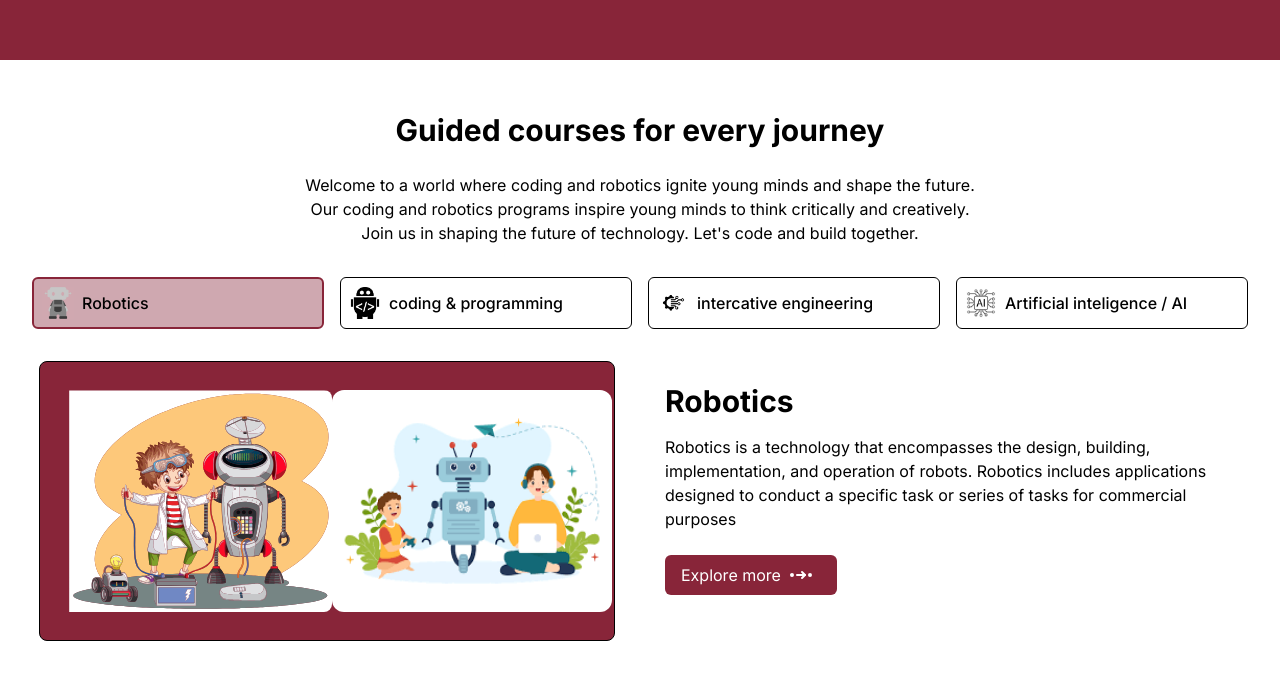
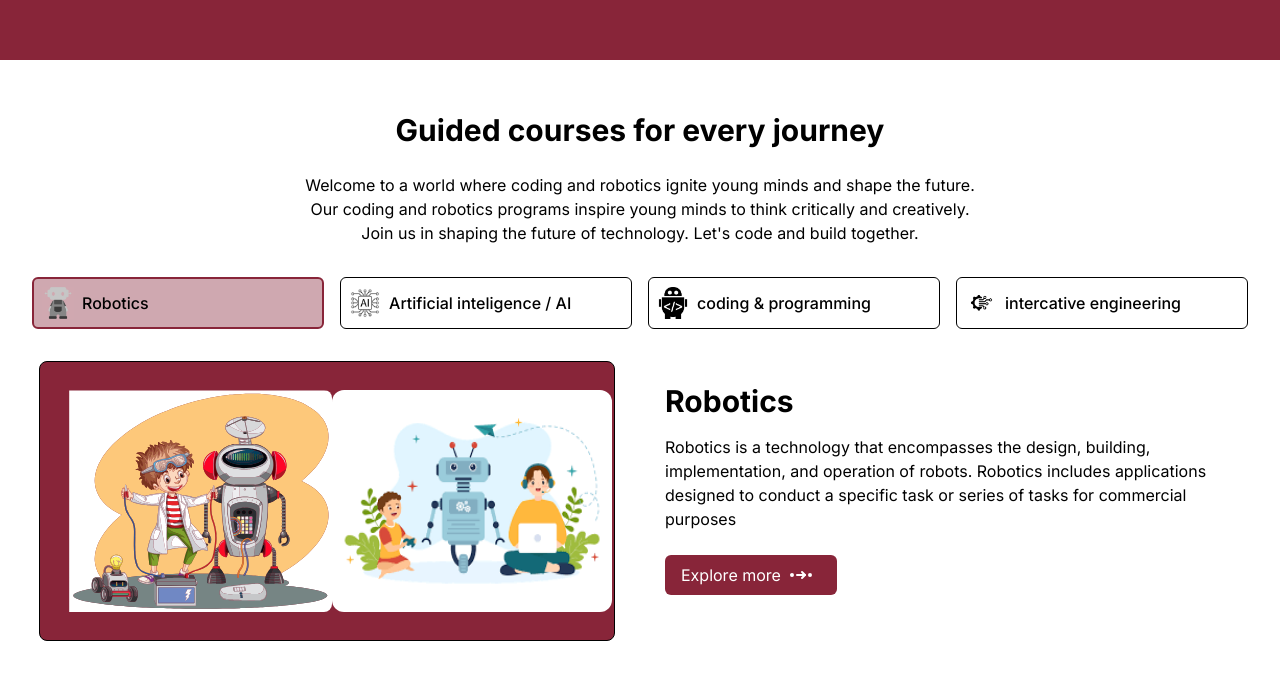
Before and after one commit to Richard7359/keza, a Next.js app: page / in a window 1280 px wide. Shown: the part 740-1420 px from the top of the page. Built offline with nearby package versions, Linux system fonts and the light colour scheme.

Commit message:
feature service section done

```diff
--- a/app/components/home/sections/services.tsx
+++ b/app/components/home/sections/services.tsx
@@ -16,10 +16,10 @@ import robort2 from "../../../images/robot.svg";
 import { TbBrandCitymapper } from "react-icons/tb";
 import coding_programming_service from "../../../images/coding-programming.jpg";
 import robot_arm from "../../../images/coding.png";
-import interactive_engineering from "../../../images/interactive-engineering.jpg"
-import interactive_engineering1 from "../../../images/interactive_engineering1.png"
-import ai1 from "../../../images/artificial_intelence1.png"
-import ai2 from "../../../images/ai2.png"
+import interactive_engineering from "../../../images/interactive-engineering.jpg";
+import interactive_engineering1 from "../../../images/interactive_engineering1.png";
+import ai1 from "../../../images/artificial_intelence1.png";
+import ai2 from "../../../images/ai2.png";
 export default function Service() {
   const [selected, setSelected] = useState(0);
   const courses = [
@@ -28,6 +28,12 @@ export default function Service() {
       light_image: light_robotics,
       title: "Robotics",
       alt: "robotics image",
+    },
+    {
+      image: ai,
+      light_image: light_ai,
+      title: "Artificial inteligence / AI",
+      alt: "artificial inteligence image",
     },
     {
       image: coding_programming,
@@ -40,12 +46,6 @@ export default function Service() {
       light_image: light_interactive_programming,
       title: "intercative engineering",
       alt: "intercative engineering image",
-    },
-    {
-      image: ai,
-      light_image: light_ai,
-      title: "Artificial inteligence / AI",
-      alt: "artificial inteligence image",
     },
   ];
   const services = [
@@ -66,11 +66,31 @@ export default function Service() {
           style: "w-[280px] h-full rounded-xl",
           link: "",
         },
-      ], },
+      ],
+    },
+    {
+      title: "Artificial intelligence / AI",
+      images: [
+        {
+          src: ai1,
+          alt: "",
+          style: "w-[450px] object-cover rounded-e-lg",
+          link: "",
+        },
+        {
+          src: ai2,
+          alt: "",
+          style: "w-[280px] h-full rounded-xl",
+          link: "",
+        },
+      ],
+      description:
+        "AI has the potential to revolutionize the way we teach and learn, offering unprecedented opportunities for personalized, efficient, and engaging educational experiences. Through our AI initiative, we aim to harness the power of AI to empower both educators and students alike.",
+    },
     {
       title: "Coding & Programming",
       description:
-      "Coding is about creating instructions for computers using programming languages. For children, starting with block-based languages like Scratch helps build foundational skills through drag-and-drop code blocks. Programming involves making software and games, taught to kids through languages like Turtle Art and Scratch, fostering web app and game creation.",
+        "Coding is about creating instructions for computers using programming languages. For children, starting with block-based languages like Scratch helps build foundational skills through drag-and-drop code blocks. Programming involves making software and games, taught to kids through languages like Turtle Art and Scratch, fostering web app and game creation.",
       images: [
         {
           src: coding_programming_service,
@@ -85,7 +105,6 @@ export default function Service() {
           link: "",
         },
       ],
-
     },
     {
       title: "Interactive engineering",
@@ -103,24 +122,9 @@ export default function Service() {
           link: "",
         },
       ],
-      description:"Interactive engineering involves hardware to create projects like robots or circuits. It uses sensors, microcontrollers, e.g., Arduino, for interactive systems. Teaching kids coding, robotics, and engineering should be engaging, using games and collaboration. This fosters 21st-century skills for their future careers." },
-    {
-      title: "Artificial intelligence / AI",
-      images: [
-        {
-          src: ai1,
-          alt: "",
-          style: "w-[450px] object-cover rounded-e-lg",
-          link: "",
-        },
-        {
-          src: ai2,
-          alt: "",
-          style: "w-[280px] h-full rounded-xl",
-          link: "",
-        },
-      ],
-      description:"AI has the potential to revolutionize the way we teach and learn, offering unprecedented opportunities for personalized, efficient, and engaging educational experiences. Through our AI initiative, we aim to harness the power of AI to empower both educators and students alike."    },
+      description:
+        "Interactive engineering involves hardware to create projects like robots or circuits. It uses sensors, microcontrollers, e.g., Arduino, for interactive systems. Teaching kids coding, robotics, and engineering should be engaging, using games and collaboration. This fosters 21st-century skills for their future careers.",
+    },
   ];
   return (
     <section className="relative h-[100vh] text-black">
@@ -180,10 +184,10 @@ export default function Service() {
           </div>
           <div className="ml-[50px] flex items-center">
             <div>
-              <p className="font-bold text-3xl mb-4">{services[selected].title}</p>
-              <p className="max-w-xl">
-                {services[selected].description}
+              <p className="font-bold text-3xl mb-4">
+                {services[selected].title}
               </p>
+              <p className="max-w-xl">{services[selected].description}</p>
               <button className="bg-burgundy rounded-md px-4 py-2 text-white flex items-center my-6">
                 Explore more{" "}
                 <TbBrandCitymapper className="font-bold size-6 mx-2" />
```
